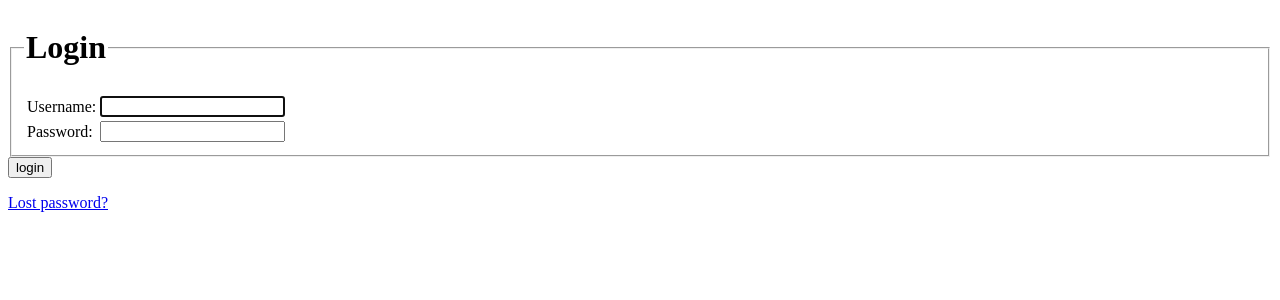
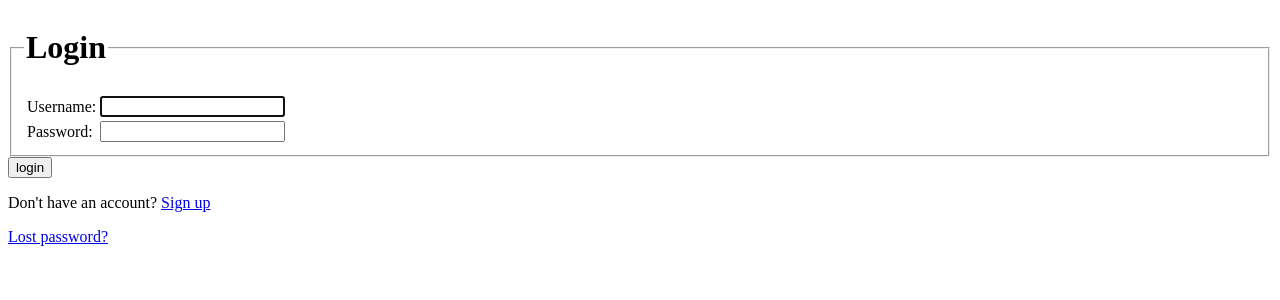
Before and after one commit to kamali-sina/mini-kaggle, a Django app: page /users/login/ in a window 1280 px wide. Shown: the top 300 px of the page. Run offline with Django 3.2, Linux system fonts and the light colour scheme.

Commit message:
Login redirect

```diff
--- a/data_platform/settings.py
+++ b/data_platform/settings.py
@@ -123,4 +123,4 @@ DEFAULT_AUTO_FIELD = 'django.db.models.BigAutoField'
 MEDIA_ROOT = './media/'
 
 LOGIN_URL = '/users/login'
-LOGIN_REDIRECT_URL = '/users/login'  # to be changed
+LOGIN_REDIRECT_URL = '/datasets/'
--- a/users/templates/registration/login.html
+++ b/users/templates/registration/login.html
@@ -27,6 +27,8 @@
     </fieldset>
     <input type="submit" value="login">
     <input type="hidden" name="next" value="{{ next }}">
+    <p>Don't have an account?
+        <a href="{% url 'users:signup' %}">Sign up</a></p>
 </form>
 
 <p><a href="{% url 'password_reset' %}">Lost password?</a></p>
```
Lines whose indentation alone changed are shown as unchanged.
